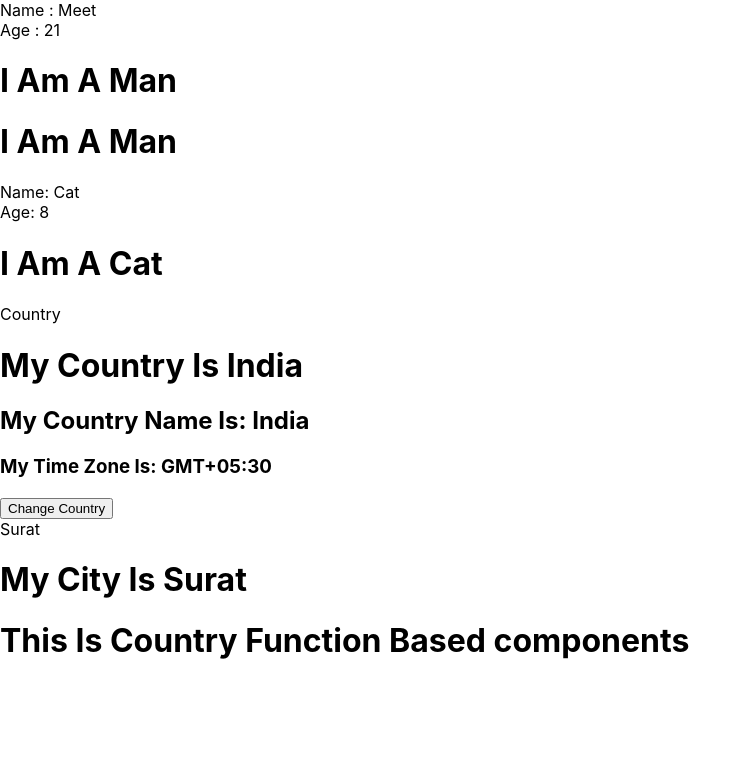
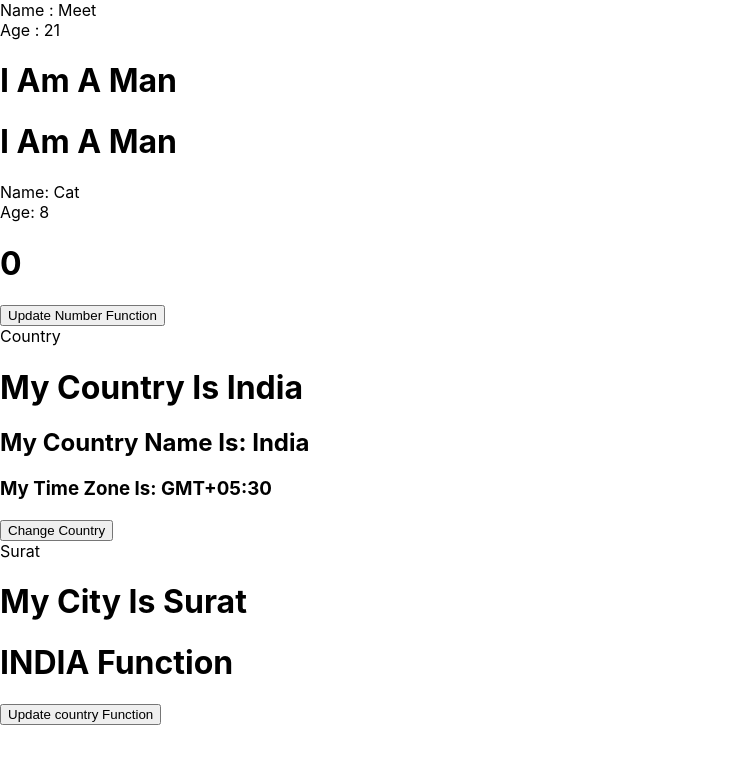
Before and after one commit to meetmistry28/ReactJS, a React (Create React App) app: page / in a window 1280 px wide. Shown: the top 764 px of the page, without its empty margins (0-752 px from the left). Built offline with nearby package versions, Linux system fonts and the light colour scheme.

Commit message:
function & class State

```diff
--- a/src/user/components/CountryFun.js
+++ b/src/user/components/CountryFun.js
@@ -1,10 +1,18 @@
-import React from 'react'
+import {useState} from 'react'
 
 function CountryFun() {
+  const [data,setData] = useState("INDIA Function")
+
+  function updateData () {
+    setData("USA Function")
+  }
+
   return (
-    <div>
-      <h1>This Is Country Function Based components</h1>
-    </div>
+    <>
+
+      <h1>{data}</h1>
+      <button onClick={updateData}>Update country Function</button>
+    </>
   )
 }
 
--- a/src/user/components/maleAnimal.js
+++ b/src/user/components/maleAnimal.js
@@ -1,9 +1,15 @@
-import React from "react";
+import React, { useState } from "react";
 
 const Cat = () => {
+  const [data, setData] = useState(0);
+  function updateAnimal() {
+    setData(data + 1);
+  }
+
   return (
     <>
-      <h1>I Am A Cat</h1>
+      <h1>{data}</h1>
+      <button onClick={updateAnimal}>Update Number Function</button>
     </>
   );
 };
```
